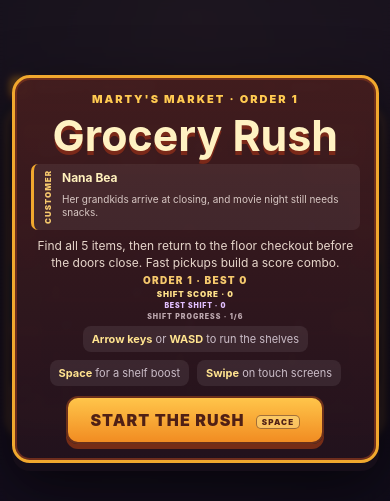
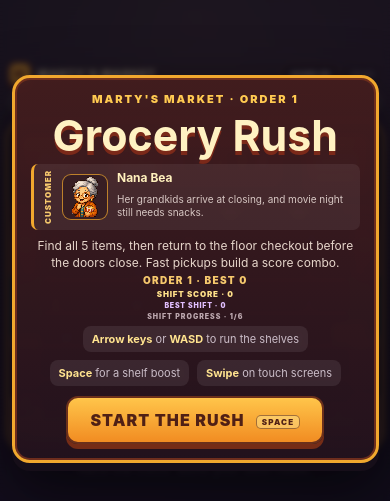
Before and after one commit to prosper-privately/grocery-rush, a website built with Vite: page index.html in a window 390 px wide. Shown: the part 153-654 px from the top of the page. Built offline with nearby package versions, Linux system fonts and the light colour scheme.

Commit message:
Add customer portraits

```diff
--- a/index.html
+++ b/index.html
@@ -10,7 +10,7 @@
   <main class="game-shell">
     <div class="brand-strip" aria-label="Marty's Market">
       <span class="brand-mark">M</span>
-      <span>Marty's Market</span>
+      <span class="brand-name">Marty's Market</span>
       <span class="brand-tagline">Fast feet. Fresh food.</span>
       <a class="play-reset-map-link" href="https://www.prosperprivately.com/moveoncue?utm_source=grocery-rush" target="_blank" rel="noopener">
         <span class="reset-map-prompt">You left work. Now leave the screen.</span>
--- a/src/css/game.css
+++ b/src/css/game.css
@@ -762,7 +762,7 @@ button:focus-visible {
 
 .customer-card {
   display: grid;
-  grid-template-columns: auto 1fr;
+  grid-template-columns: auto 58px 1fr;
   gap: 2px 9px;
   width: min(430px, 100%);
   margin: 12px auto 11px;
@@ -782,6 +782,18 @@ button:focus-visible {
   letter-spacing: 0.12em;
   writing-mode: vertical-rl;
   transform: rotate(180deg);
+}
+
+.customer-avatar {
+  grid-row: 1 / 3;
+  width: 58px;
+  height: 58px;
+  align-self: center;
+  border: 1px solid rgba(241, 168, 46, 0.72);
+  border-radius: 9px;
+  background: #371e23;
+  image-rendering: pixelated;
+  object-fit: contain;
 }
 
 .customer-name { color: #fff1bd; font-size: 14px; }
@@ -1039,11 +1051,23 @@ button:focus-visible {
 @media (max-width: 720px) {
   .game-shell { width: 96vw; padding: 12px 0; }
   .brand-tagline { display: none; }
-  .brand-strip { gap: 6px; font-size: 11px; }
+  .brand-strip {
+    display: grid;
+    grid-template-columns: 24px minmax(0, 1fr) auto;
+    gap: 6px;
+    font-size: 11px;
+  }
   .brand-mark { width: 24px; height: 24px; }
-  .play-reset-map-link { margin-left: auto; padding: 5px 7px; }
-  .reset-map-prompt { display: none; }
-  .utility-controls { margin-left: 0; }
+  .brand-name { grid-column: 2; }
+  .play-reset-map-link {
+    grid-row: 2;
+    grid-column: 1 / -1;
+    justify-content: center;
+    width: 100%;
+    margin-left: 0;
+    padding: 5px 7px;
+  }
+  .utility-controls { grid-row: 1; grid-column: 3; margin-left: 0; }
   .utility-button { padding: 5px 6px; font-size: 7px; }
   .round-overlay {
     position: fixed;
@@ -1053,7 +1077,8 @@ button:focus-visible {
   }
   .round-panel { width: min(94vw, 430px); padding: 14px 16px 16px; }
   .game-title { font-size: clamp(32px, 11vw, 46px); }
-  .customer-card { margin: 8px auto; padding: 6px 9px; }
+  .customer-card { grid-template-columns: auto 46px 1fr; margin: 8px auto; padding: 6px 9px; }
+  .customer-avatar { width: 46px; height: 46px; }
   .customer-name { font-size: 12px; }
   .customer-request { font-size: 10px; }
   .round-story { margin-bottom: 10px; font-size: 12px; }
--- a/src/game/Game.ts
+++ b/src/game/Game.ts
@@ -23,6 +23,7 @@ type ShelfProductConfig = {
 };
 type CustomerProfile = {
   name: string;
+  avatar: string;
   request: string;
   payoff: string;
 };
@@ -81,12 +82,12 @@ export class Game {
 
   private readonly allShelfProductKinds = this.getShelfProductKinds();
   private readonly customers: readonly CustomerProfile[] = [
-    { name: 'Nana Bea', request: 'Her grandkids arrive at closing, and movie night still needs snacks.', payoff: 'Nana Bea made it home before the opening credits.' },
-    { name: 'Coach Rivera', request: 'The team bus is pulling in, but the post-game spread is still empty.', payoff: 'Coach Rivera had the table ready when the team arrived.' },
-    { name: 'Mina & Mochi', request: 'Mina promised her cat a tiny birthday picnic after work.', payoff: 'Mochi approved the picnic—and demanded seconds.' },
-    { name: 'Night-Shift Niko', request: 'Niko needs a break-room rescue before the overnight crew clocks in.', payoff: 'The night crew cheered when Niko rolled in with the order.' },
-    { name: 'Auntie June', request: 'A surprise dinner has one missing ingredient list and no time to spare.', payoff: 'Auntie June saved the surprise dinner without missing a beat.' },
-    { name: 'Sam the Baker', request: 'Tomorrow’s first batch starts at dawn, and the pantry is bare.', payoff: 'Sam’s ovens were warm before sunrise.' },
+    { name: 'Nana Bea', avatar: 'customer-01-nana-bea.png', request: 'Her grandkids arrive at closing, and movie night still needs snacks.', payoff: 'Nana Bea made it home before the opening credits.' },
+    { name: 'Coach Rivera', avatar: 'customer-02-coach-rivera.png', request: 'The team bus is pulling in, but the post-game spread is still empty.', payoff: 'Coach Rivera had the table ready when the team arrived.' },
+    { name: 'Mina & Mochi', avatar: 'customer-03-mina-and-mochi.png', request: 'Mina promised her cat a tiny birthday picnic after work.', payoff: 'Mochi approved the picnic—and demanded seconds.' },
+    { name: 'Night-Shift Niko', avatar: 'customer-04-night-shift-niko.png', request: 'Niko needs a break-room rescue before the overnight crew clocks in.', payoff: 'The night crew cheered when Niko rolled in with the order.' },
+    { name: 'Auntie June', avatar: 'customer-05-auntie-june.png', request: 'A surprise dinner has one missing ingredient list and no time to spare.', payoff: 'Auntie June saved the surprise dinner without missing a beat.' },
+    { name: 'Sam the Baker', avatar: 'customer-06-sam-the-baker.png', request: 'Tomorrow’s first batch starts at dawn, and the pantry is bare.', payoff: 'Sam’s ovens were warm before sunrise.' },
   ];
   private readonly resetMapPrompts = [
     'You left work. Now leave the screen.',
@@ -645,6 +646,7 @@ export class Game {
         <h1 class="game-title">Grocery Rush</h1>
         <div class="customer-card">
           <span class="customer-label">CUSTOMER</span>
+          <img class="customer-avatar" src="./customer-avatars/${this.customer.avatar}" alt="${this.customer.name} avatar">
           <strong class="customer-name">${this.customer.name}</strong>
           <span class="customer-request">${this.customer.request}</span>
         </div>
```
Also changed, not shown: ASSETS.md (+1 -1 lines), tests/e2e.spec.ts (+59 -0 lines), README.md, public/customer-avatars/customer-01-nana-bea.png (added), public/customer-avatars/customer-02-coach-rivera.png (added), public/customer-avatars/customer-03-mina-and-mochi.png (added), public/customer-avatars/customer-04-night-shift-niko.png (added), public/customer-avatars/customer-05-auntie-june.png (added), public/customer-avatars/customer-06-sam-the-baker.png (added).
